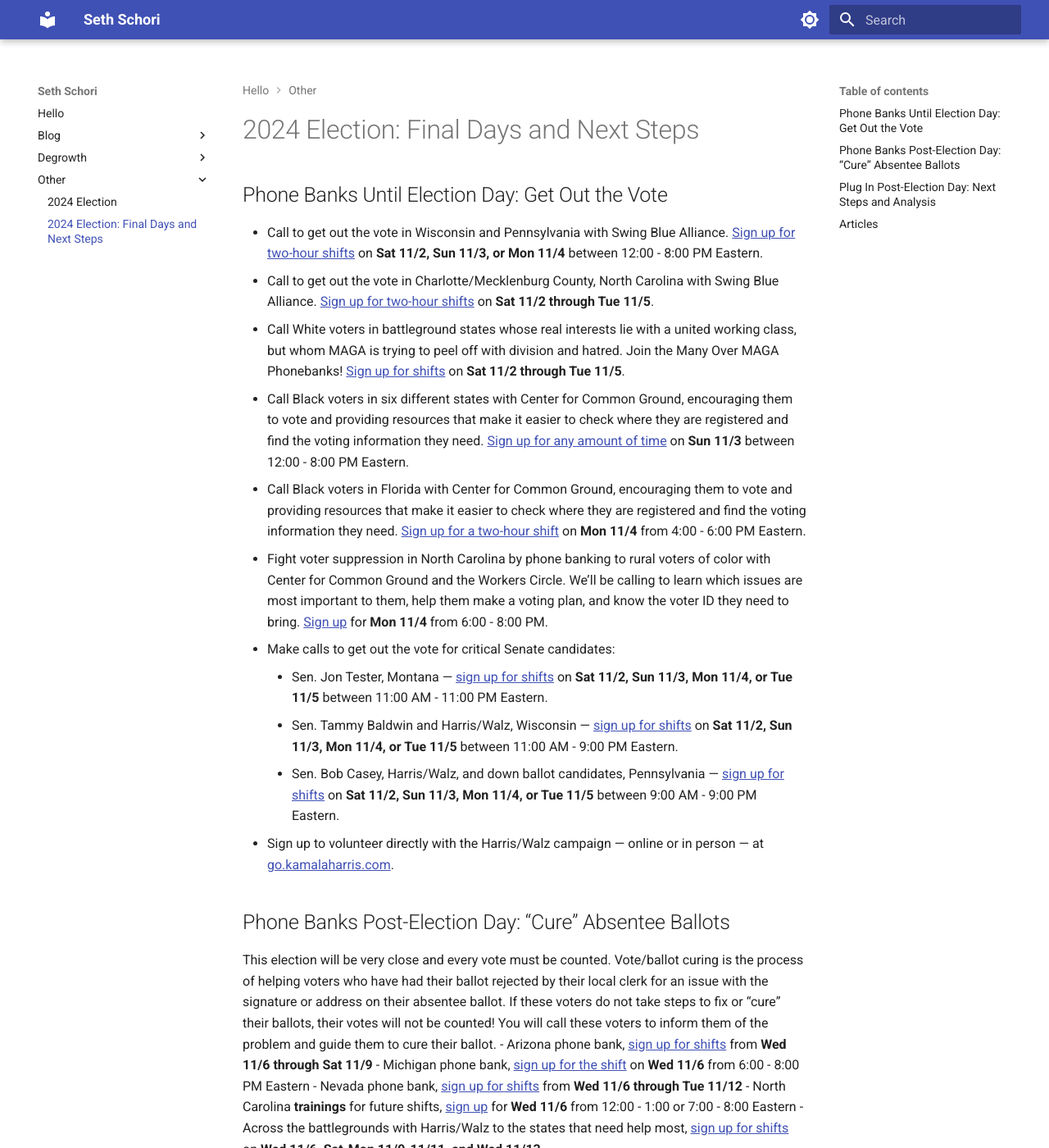
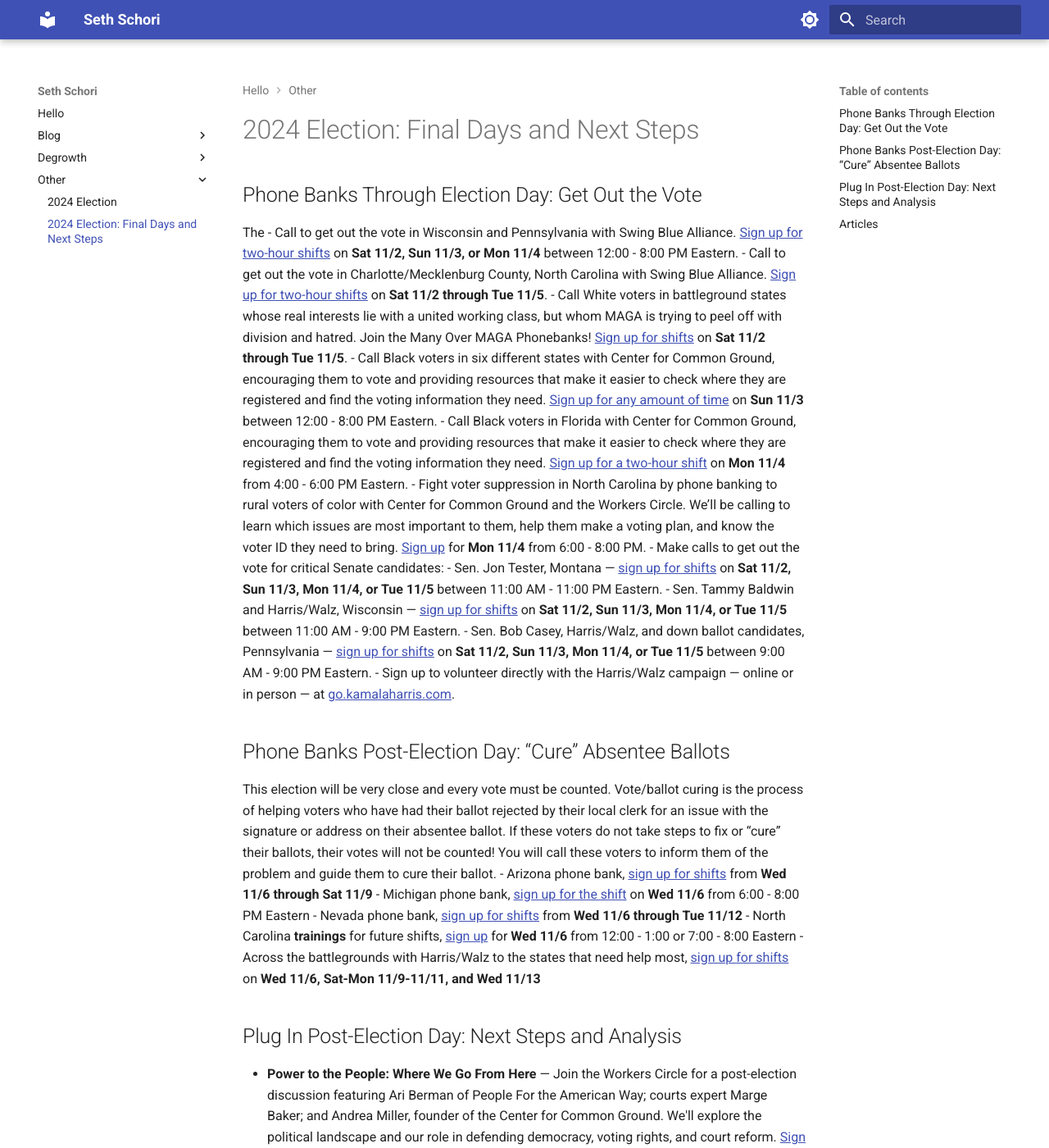
Before and after one commit to sethschori/sethschori.github.io, an MkDocs documentation site: the page built from docs/other/2024-election-ending.md, in a window 1280 px wide and 1400 px high. Shown: the whole window at 82% size. Built offline with MkDocs 1.6.1 and Material for MkDocs 9.7.7, drawn with Linux system fonts in a browser that asks for light colours.

Commit message:
vault backup: 2024-11-02 12:59:16

```diff
--- a/docs/other/2024-election-ending.md
+++ b/docs/other/2024-election-ending.md
@@ -1,6 +1,7 @@
 # 2024 Election: Final Days and Next Steps
 
-## Phone Banks Until Election Day: Get Out the Vote
+## Phone Banks Through Election Day: Get Out the Vote
+The
 - Call to get out the vote in Wisconsin and Pennsylvania with Swing Blue Alliance. [Sign up for two-hour shifts](https://www.mobilize.us/swingbluealliance/event/726445/) on **Sat 11/2, Sun 11/3, or Mon 11/4** between 12:00 - 8:00 PM Eastern.
 - Call to get out the vote in Charlotte/Mecklenburg County, North Carolina with Swing Blue Alliance. [Sign up for two-hour shifts](https://www.mobilize.us/swingbluealliance/event/569199/) on **Sat 11/2 through Tue 11/5**.
 - Call White voters in battleground states whose real interests lie with a united working class, but whom MAGA is trying to peel off with division and hatred. Join the Many Over MAGA Phonebanks! [Sign up for shifts](https://www.mobilize.us/surj/event/653094/) on **Sat 11/2 through Tue 11/5**.
```
